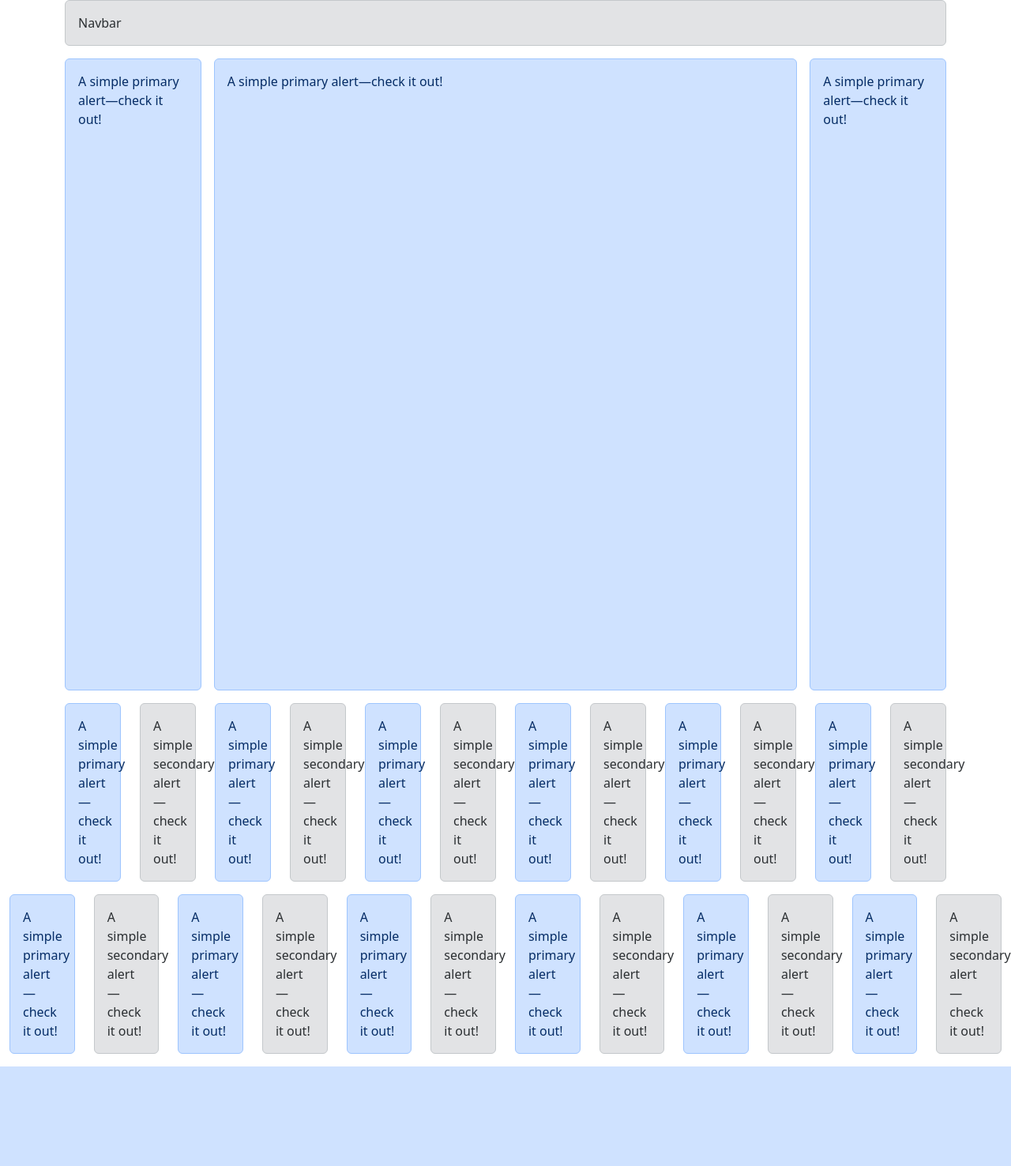
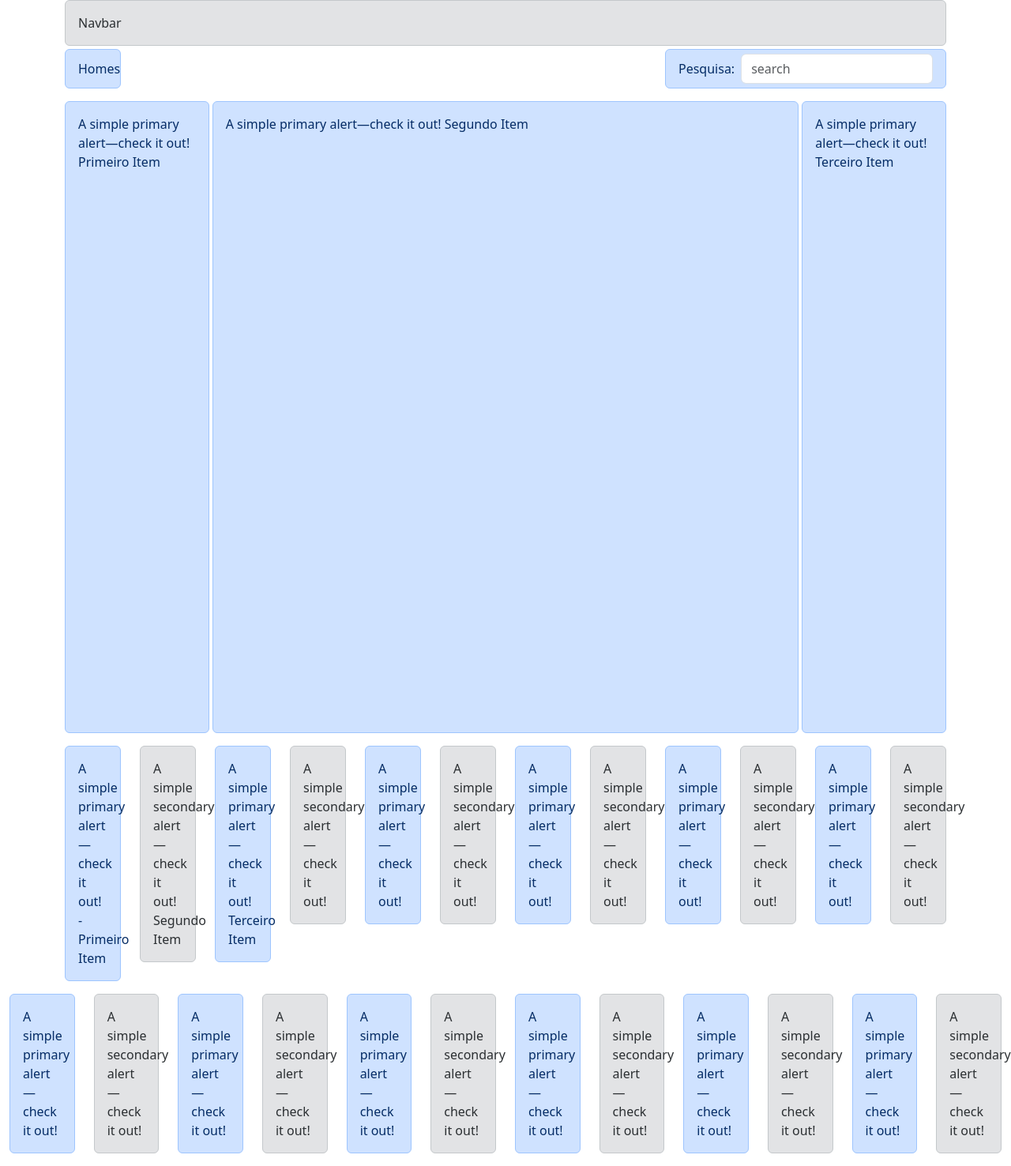
Before and after one commit to EversonMagalhaes/django_ecommerce, a Django app: page /bootstrap/ in a window 1280 px wide. Shown: the whole page at 79% size. Before the commit the page ends 1350 px from the top, so only its background shows below. Run offline with Django 5.2, Linux system fonts and the light colour scheme; parts of the project's set-up code (start-up, migrations or seed data) failed here and were passed over; some libraries are stand-ins or nearby versions.

Commit message:
mais teste/estudo em css do bootstrap

```diff
--- a/src/template/bootstrap/example.html
+++ b/src/template/bootstrap/example.html
@@ -18,27 +18,43 @@
         <div class='container'>
             <div class="row">
                 <div class="col-12">
-                    <div class="alert alert-secondary" role="alert">
+                    <div class="alert alert-secondary mb-1" role="alert">
                           Navbar
                     </div>
                 </div>
             </div>
-            <div class="row g-3" >
-                <div class="col-2">
+<div class="row" >
+    <div class="col-1" >
+        <div class="alert alert-primary align-items-center d-flex " role="alert" style="max-height: 50px;" >
+            Homes
+        </div>
+    </div>
+
+    <div class="col-4 ms-auto" >
+        <div class="alert alert-primary align-items-center d-flex " role="alert" style="max-height: 50px;"  >
+            <span class="me-2 ">Pesquisa:</span>
+            <input type="text" class="form-control " placeholder="search">
+        </div>
+    </div>
+</div>
+            <div class="row g-1" >
+                <div class="col-2 order-1">
                     <div class="alert alert-primary" role="alert" style='min-height: 800px;'>
-                        A simple primary alert—check it out!
+                        A simple primary alert—check it out! Primeiro Item
                     </div>
                 </div>
-                <div class="col-8">
+                <div class="col-8 ms-auto order-2">
                     <div class="alert alert-primary" role="alert" style='min-height: 800px;'>
-                         A simple primary alert—check it out!
+                         A simple primary alert—check it out! Segundo Item
                     </div>
                 </div>
-                <div class="col-2">
+                <div class="col-2 order-3">
                     <div class="alert alert-primary" role="alert" style='min-height: 800px;'>
-                        A simple primary alert—check it out!
+                        A simple primary alert—check it out! Terceiro Item
                     </div>
                 </div>
+
+
             </div>
         </div>
 
@@ -47,17 +63,17 @@
 
                 <div class="col-1">
                     <div class="alert alert-primary" role="alert">
-                        A simple primary alert—check it out!
+                        A simple primary alert—check it out! - Primeiro Item
                     </div>
                 </div>
                <div class="col-1">
                     <div class="alert alert-secondary" role="alert">
-                         A simple secondary alert—check it out!
+                         A simple secondary alert—check it out! Segundo Item
                     </div>
                </div>
                <div class="col-1">
                     <div class="alert alert-primary" role="alert">
-                        A simple primary alert—check it out!
+                        A simple primary alert—check it out! Terceiro Item
                     </div>
                 </div>
                <div class="col-1">
```
